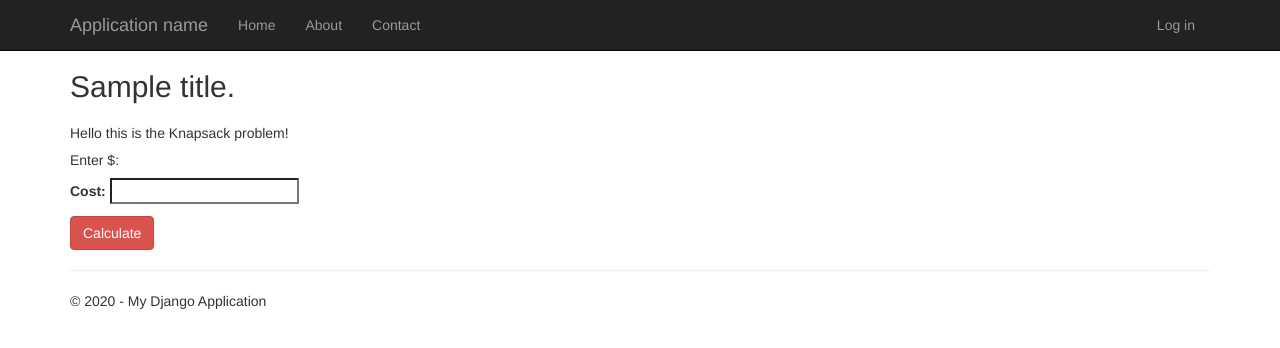
After one commit to spaceappsnyc/asteroidascent, a Django app: template app/templates/app/knapsack.html in a window 1280 px wide. The commit adds this page. Shown: the top 348 px of the page. Run offline with Django 3.2, Linux system fonts and the light colour scheme; tables that the repository leaves empty hold one stand-in row (values such as "Sample post"); the template is opened without the code that fills it: values that come from a table or form of the project are taken from there, most other values are stand-ins (such as "Sample title", 1, 10 or a date in 2020); some libraries are stand-ins or nearby versions.

Commit message:
Updated html, started knapsack problem

```diff
--- a/DjangoWebProject/urls.py
+++ b/DjangoWebProject/urls.py
@@ -16,6 +16,7 @@ urlpatterns = patterns('',
     url(r'^$', 'app.views.home', name='home'),
     url(r'^contact$', 'app.views.contact', name='contact'),
     url(r'^about', 'app.views.about', name='about'),
+    url(r'^knapsack$', 'app.views.knapsack', name='knapsack'),
     url(r'^login/$',
         'django.contrib.auth.views.login',
         {
--- a/app/forms.py
+++ b/app/forms.py
@@ -16,3 +16,8 @@ class BootstrapAuthenticationForm(AuthenticationForm):
                                widget=forms.PasswordInput({
                                    'class': 'form-control',
                                    'placeholder':'Password'}))
+
+
+class CostInput(forms.Form):
+    """ Enter cost to be calculated """
+    cost = forms.IntegerField(min_value=0, widget=forms.TextInput())
--- /dev/null
+++ b/app/templates/app/knapsack.html
@@ -0,0 +1,20 @@
+{% extends "app/layout.html" %}
+
+{% block content %}
+
+<h2>{{ title }}.</h2>
+<h3>{{ message }}</h3>
+
+
+Hello this is the Knapsack problem!
+
+<body>
+    <form action='' method='get'>
+    <!-- {{ date_form }} -->
+        <h5>Enter $: </h5>
+        {{ cost_form.as_p }}
+        <input type="submit" value="Calculate" class="btn btn-lrg btn-danger"/>
+    </form>
+</body>
+
+{% endblock %}
--- a/app/tests.py
+++ b/app/tests.py
@@ -31,3 +31,8 @@ class ViewTest(TestCase):
         """Tests the about page."""
         response = self.client.get('/about')
         self.assertContains(response, 'About', 3, 200)
+
+    def test_knapsack(self):
+        """Tests the knapsack page."""
+        response = self.client.get('/knapsack')
+        self.assertContains(response, 'Knapsack', 3, 200)
```
Also changed, not shown: app/templates/app/index.html (+39 -0 lines), app/views.py (+25 -0 lines).
